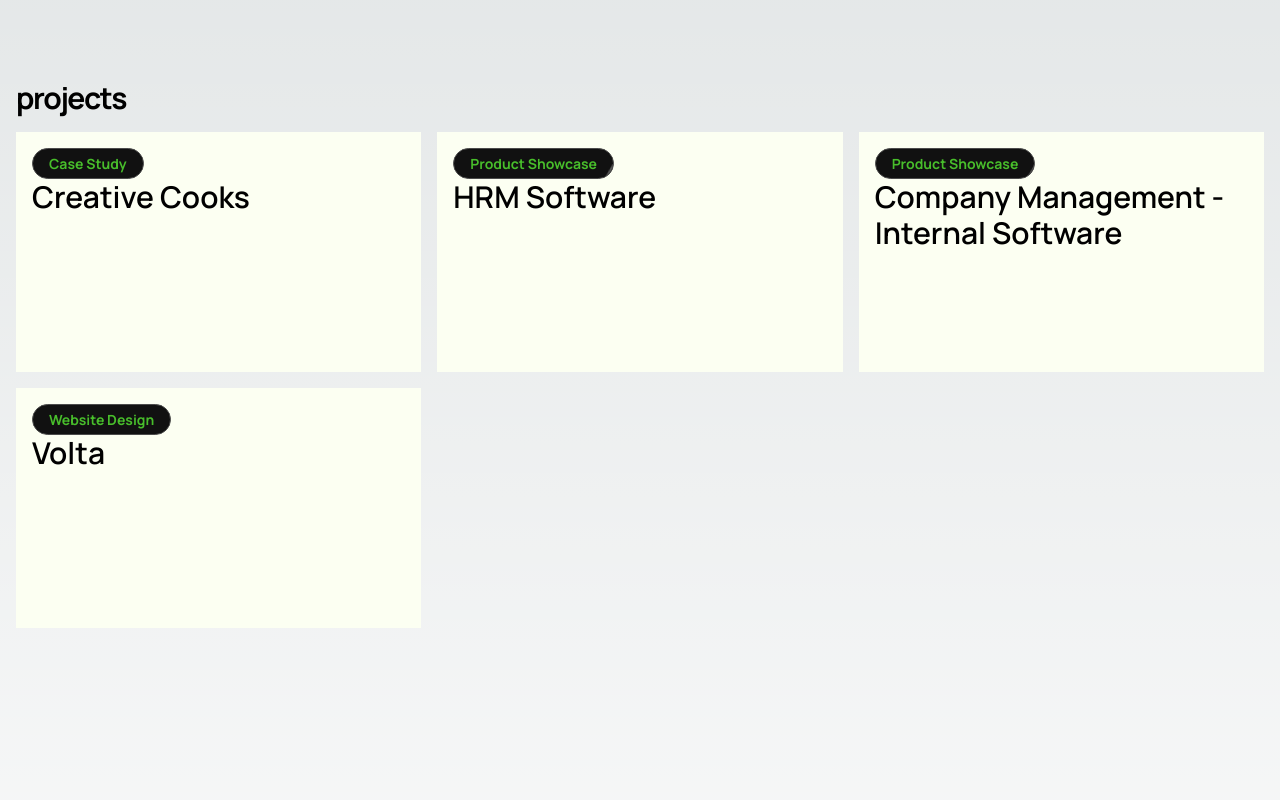
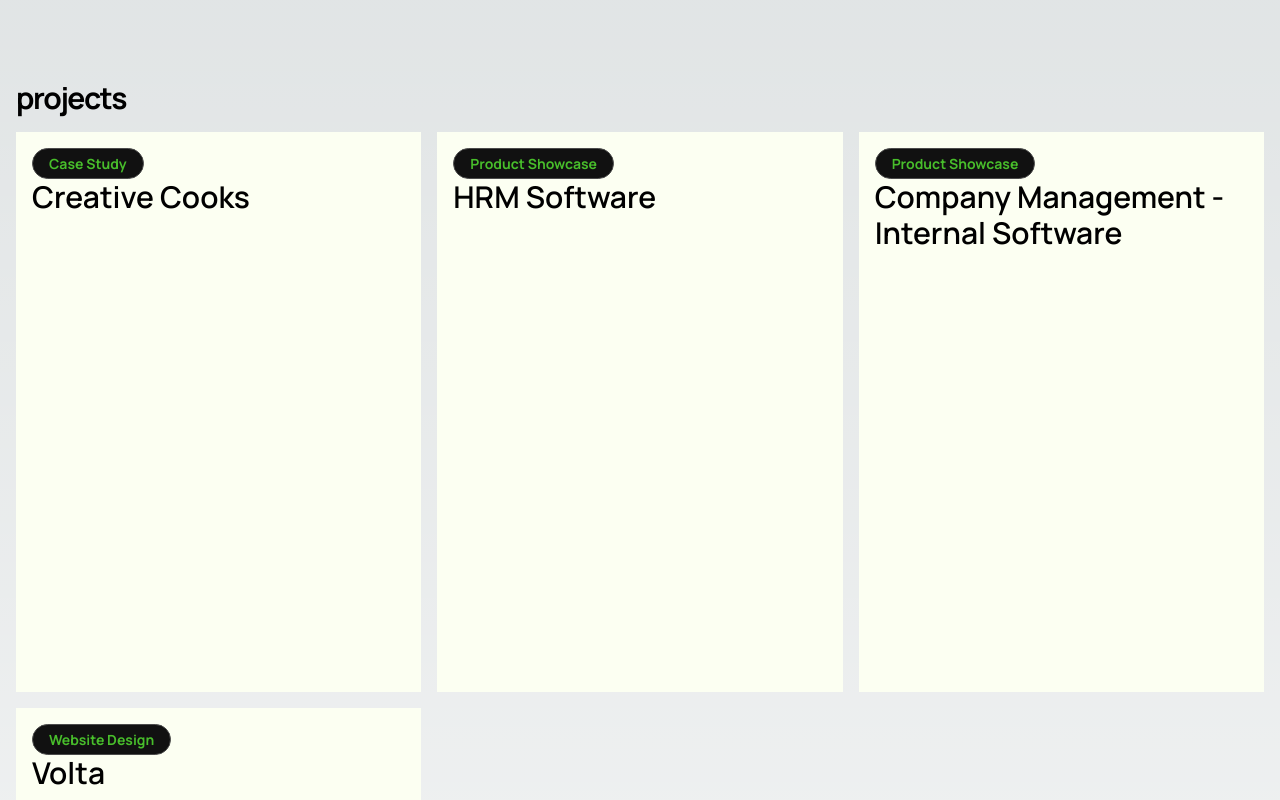
Before and after one commit to andrew-0210/portfolio_website, a Next.js app: page / in a window 1280 px wide. Shown: the part 720-1520 px from the top of the page. Built offline with nearby package versions, Linux system fonts and the light colour scheme.

Commit message:
project section changed

```diff
--- a/src/components/Projects.tsx
+++ b/src/components/Projects.tsx
@@ -41,15 +41,14 @@ const projects = [
 
 const Projects = () => {
   return (
-    <div className='overflow-hidden px-[1rem] flex flex-col gap-4 md:max-w-[90em] md:m-auto'>
+    <div className='overflow-hidden flex flex-col gap-4 md:max-w-[90em] md:m-auto px-[1rem]'>
       <h2 className='text-3xl font-bold tracking-tighter'>projects</h2>
-      <section className='flex gap-4 overflow-x-scroll no-scrollbar md:grid md:grid-cols-3 '>
+      <section className='flex flex-1 gap-4 md:grid md:grid-cols-3  no-scrollbar overflow-x-auto'>
         {projects.map(project => (
           <Link
             href={project.href}
             key={project.id}
-            className='px-4 py-4 bg-[#fcfff2] text-black h-[30vh] min-w-[60vw] md:min-w-full flex flex-col
-            items-start '
+            className=' px-4 py-4 bg-[#fcfff2] text-black min-w-[80vw] md:min-w-full flex flex-col h-[70vh] items-start '
           >
             <AnimatedPill>{project.projectType}</AnimatedPill>
             <h3 className='text-3xl font-semibold'>{project.title}</h3>
```
